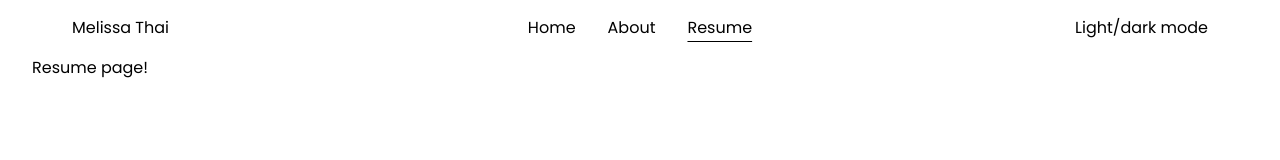
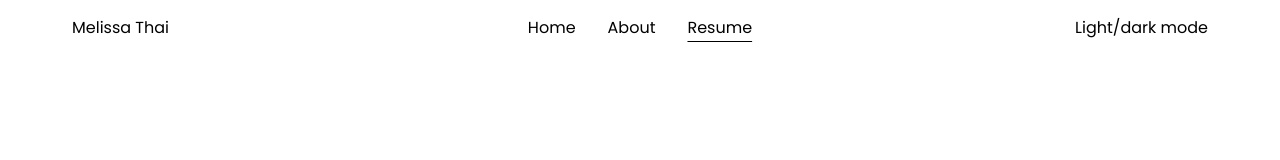
Before and after one commit to melissapthai/melissapthai.com, a Next.js app: page /resume in a window 1280 px wide. Shown: the top 160 px of the page. Built offline with nearby package versions, Linux system fonts and the light colour scheme.

Commit message:
add resume

```diff
--- a/pages/resume.tsx
+++ b/pages/resume.tsx
@@ -4,9 +4,9 @@ export default function Resume() {
   return (
     <>
       <Head>
-        <title>About</title>
+        <title>Resume</title>
       </Head>
-      <h1>Resume page!</h1>
+      <iframe class="h-screen w-full" src="resume_20230116.pdf" />
     </>
   );
 }
```
Also changed, not shown: 1 other file (tests, documents, lock files or other folders).
